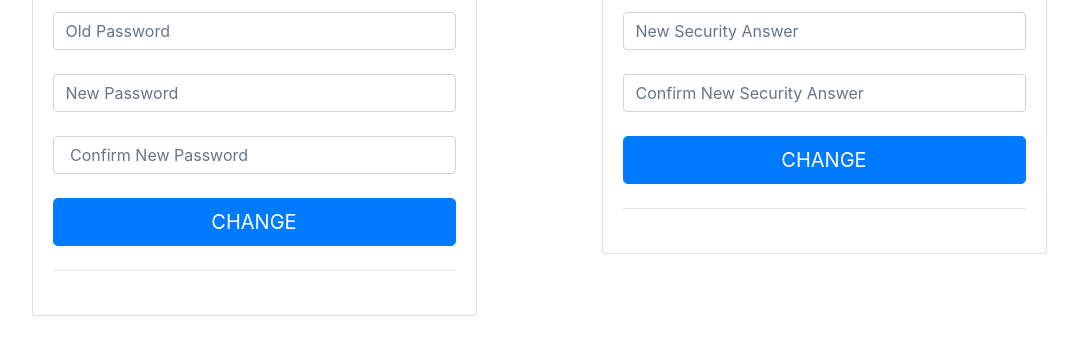
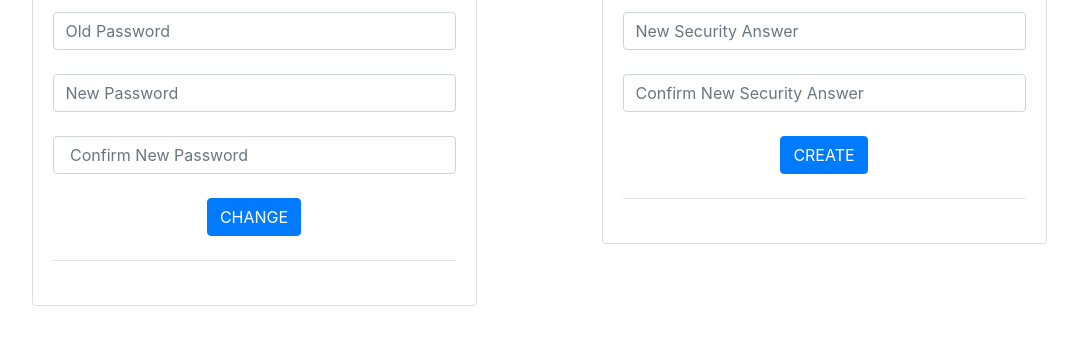
Before and after one commit to alphonseyang/ECE1779, a Python web app: template A1/app/templates/user/profile.html in a window 1280 px wide. Shown: the part 158-513 px from the top of the page, without its empty margins (101-1179 px from the left). Run offline with Jinja, Linux system fonts and the light colour scheme; the template is opened without the code that fills it, so the values that code supplies are empty; some libraries are stand-ins or nearby versions.

Commit message:
fix category issue and update UI

```diff
--- a/A1/app/templates/detection/show.html
+++ b/A1/app/templates/detection/show.html
@@ -20,6 +20,7 @@
                             <p>Number of Faces Not Wearing Masks: {{image_record[4]}}</p>
                         </div>
                     </form>
+                    <a href="{{url_for('detection.detect')}}" class="btn btn-primary">Go back</a>
                 </div>
             </div>
         </div>
--- a/A1/app/templates/login/login.html
+++ b/A1/app/templates/login/login.html
@@ -19,19 +19,16 @@
                                    required>
                             <br>
                         </div>
-
                         <div class="form-label-group">
                             <input type="password" id="password" class="form-control" placeholder="Password"
                                    name="password"
                                    required>
                             <br>
                         </div>
-
                         <button class="btn btn-lg btn-primary btn-block text-uppercase" type="submit">Log in</button>
                         <hr class="my-4">
                     </form>
                     <a href="{{url_for('login.password_recovery')}}">Forgot Password?</a>
-
                 </div>
             </div>
         </div>
--- a/A1/app/templates/user/profile.html
+++ b/A1/app/templates/user/profile.html
@@ -14,21 +14,27 @@
                     <h6 class="card-title text-center">User Name: {{ username }}</h6>
                     <form class="form-signin" method="post" action="{{ '/user/{}'.format(username) }}">
                         <div class="form-label-group">
-                            <input type="password" id="oldPassword" class="form-control" placeholder="Old Password" name="old_password"
+                            <input type="password" id="oldPassword" class="form-control" placeholder="Old Password"
+                                   name="old_password"
                                    required>
                             <br>
                         </div>
                         <div class="form-label-group">
-                            <input type="password" id="newPassword" class="form-control" placeholder="New Password" name="new_password"
+                            <input type="password" id="newPassword" class="form-control" placeholder="New Password"
+                                   name="new_password"
                                    required>
                             <br>
                         </div>
                         <div class="form-label-group">
-                            <input type="password" id="newPasswordConfirm" class="form-control" placeholder=" Confirm New Password" name="new_password_confirm"
+                            <input type="password" id="newPasswordConfirm" class="form-control"
+                                   placeholder=" Confirm New Password" name="new_password_confirm"
                                    required>
                             <br>
                         </div>
-                        <input class="btn btn-lg btn-primary btn-block text-uppercase" type="submit" name="changePasswordBtn" value="Change">
+                        <div class="form-label-group text-center">
+                            <input class="btn btn-primary text-uppercase" type="submit" name="changePasswordBtn"
+                                   value="Change">
+                        </div>
                         <hr class="my-4">
                     </form>
 
@@ -45,22 +51,28 @@
                     <form class="form-signin" method="post" action="{{ '/user/{}'.format(username) }}">
                         {%if security_answer %}
                         <div class="form-label-group">
-                            <input type="password" id="oldsecurityAnswer" class="form-control" placeholder="Old Security Answer" name="old_securityAnswer"
+                            <input type="password" id="oldsecurityAnswer" class="form-control"
+                                   placeholder="Old Security Answer" name="old_securityAnswer"
                                    required>
                             <br>
                         </div>
                         {% endif %}
                         <div class="form-label-group">
-                            <input type="password" id="newsecurityAnswer" class="form-control" placeholder="New Security Answer" name="new_securityAnswer"
+                            <input type="password" id="newsecurityAnswer" class="form-control"
+                                   placeholder="New Security Answer" name="new_securityAnswer"
                                    required>
                             <br>
                         </div>
                         <div class="form-label-group">
-                            <input type="password" id="newsecurityAnswerConfirm" class="form-control" placeholder="Confirm New Security Answer" name="new_securityAnswer_confirm"
+                            <input type="password" id="newsecurityAnswerConfirm" class="form-control"
+                                   placeholder="Confirm New Security Answer" name="new_securityAnswer_confirm"
                                    required>
                             <br>
                         </div>
-                        <input class="btn btn-lg btn-primary btn-block text-uppercase" type="submit" name="changeSecurityAnswerBtn" value="Change">
+                        <div class="form-label-group text-center">
+                            <input class="btn btn-primary text-uppercase" type="submit"
+                                   name="changeSecurityAnswerBtn" value="Create">
+                        </div>
                         <hr class="my-4">
                     </form>
 
--- a/A1/app/user.py
+++ b/A1/app/user.py
@@ -147,7 +147,7 @@ def change_security_answer(username):
                 return redirect(request.url)
             if new_hash_pwd == ans:
                 db_conn.commit()
-                flash("Please make sure that new security answer is different from old security answer")
+                flash("Please make sure that new security answer is different from old security answer", constants.ERROR)
                 return redirect(request.url)
         sql_stmt = "UPDATE user SET security_answer='{}' WHERE username='{}'".format(new_hash_pwd, username)
         cursor.execute(sql_stmt)
@@ -158,6 +158,6 @@ def change_security_answer(username):
         flash("Unexpected error {}".format(e), constants.ERROR)
         return redirect(request.url)
     else:
-        flash("Security answer is updated successfully", constants.ERROR)
+        flash("Security answer is updated successfully", constants.INFO)
         modified_default = True
         return render_template("user/profile.html", username=username, security_answer=modified_default)
```
Also changed, not shown: A1/app/detection.py (+5 -3 lines), A1/app/templates/user/user_management.html (+6 -2 lines).
